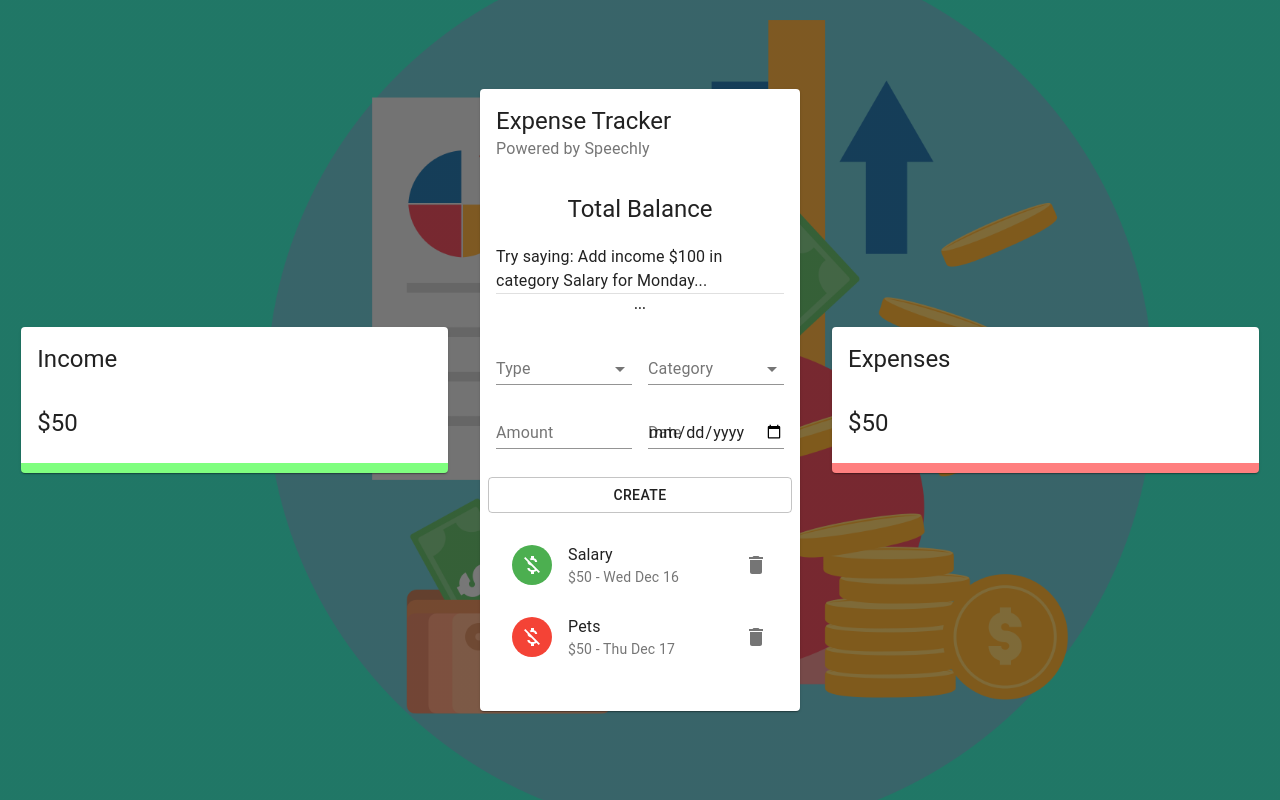
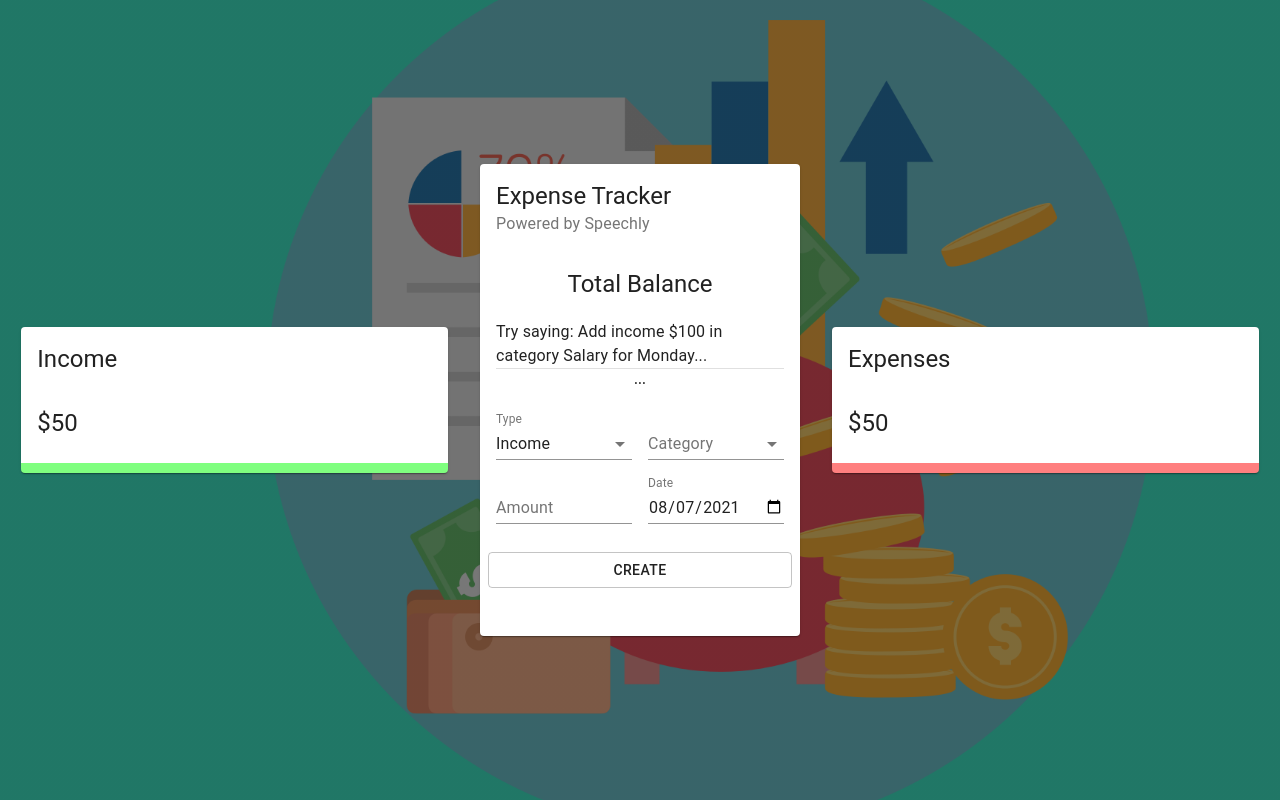
Before and after one commit to Utkarsh-Shukla-Github/Income-Expense-Tracker, a React (Create React App) app: page / in a window 1280 px wide. Built offline with nearby package versions, Linux system fonts and the light colour scheme.

Commit message:
List is completed

```diff
--- a/src/components/Main/Form/Form.jsx
+++ b/src/components/Main/Form/Form.jsx
@@ -1,4 +1,4 @@
-import React from 'react'
+import React, { useState, useContext } from 'react'
 import {
   TextField,
   Typography,
@@ -10,10 +10,41 @@ import {
   MenuItem,
 } from '@material-ui/core'
 
+import { v4 as uuidv4 } from 'uuid'
+import { ExpenseTrackerContext } from '../../../context/context'
 import useStyles from './styles'
+import formatDate from '../../../utils/formatDate'
+import {
+  incomeCategories,
+  expenseCategories,
+} from '../../../constants/categories'
+
+const initialState = {
+  amount: '',
+  category: '',
+  type: 'Income',
+  date: formatDate(new Date()),
+}
 
 const Form = () => {
   const classes = useStyles()
+  const [formData, setFormData] = useState(initialState)
+  const { addTransaction } = useContext(ExpenseTrackerContext)
+
+  const createTransaction = () => {
+    const transaction = {
+      ...formData,
+      amount: Number(formData.amount),
+      id: uuidv4(),
+    }
+    addTransaction(transaction)
+
+    setFormData(initialState)
+  }
+
+  // console.log(formData)
+  const selectedCategories =
+    formData.type === 'Income' ? incomeCategories : expenseCategories
 
   return (
     <Grid container spacing={2}>
@@ -25,7 +56,10 @@ const Form = () => {
       <Grid item xs={6}>
         <FormControl fullWidth>
           <InputLabel>Type</InputLabel>
-          <Select>
+          <Select
+            value={formData.type}
+            onChange={(e) => setFormData({ ...formData, type: e.target.value })}
+          >
             <MenuItem value='Income'> Income </MenuItem>
             <MenuItem value='Expense'> Expense </MenuItem>
           </Select>
@@ -34,23 +68,46 @@ const Form = () => {
       <Grid item xs={6}>
         <FormControl fullWidth>
           <InputLabel>Category</InputLabel>
-          <Select>
-            <MenuItem value='business'> Business </MenuItem>
-            <MenuItem value='salary'> Salary </MenuItem>
+          <Select
+            value={formData.category}
+            onChange={(e) =>
+              setFormData({ ...formData, category: e.target.value })
+            }
+          >
+            {selectedCategories.map((c) => (
+              <MenuItem key={c.type} value={c.type}>
+                {c.type}
+              </MenuItem>
+            ))}
           </Select>
         </FormControl>
       </Grid>
       <Grid item xs={6}>
-        <TextField type='number' label='Amount' fullWidth />
+        <TextField
+          type='number'
+          label='Amount'
+          fullWidth
+          value={formData.amount}
+          onChange={(e) => setFormData({ ...formData, amount: e.target.value })}
+        />
       </Grid>
       <Grid item xs={6}>
-        <TextField type='date' label='Date' fullWidth />
+        <TextField
+          type='date'
+          label='Date'
+          fullWidth
+          value={formData.date}
+          onChange={(e) =>
+            setFormData({ ...formData, date: formatDate(e.target.value) })
+          }
+        />
       </Grid>
       <Button
         className={classes.button}
         variant='outlined'
         colory='primary'
         fullWidth
+        onClick={createTransaction}
       >
         Create
       </Button>
--- a/src/components/Main/List/List.jsx
+++ b/src/components/Main/List/List.jsx
@@ -16,37 +16,12 @@ import useStyles from './styles'
 
 const List = () => {
   const classes = useStyles()
-  const globalState = useContext(ExpenseTrackerContext)
+  const { deleteTransaction, transactions } = useContext(ExpenseTrackerContext)
 
-  console.log(globalState)
-
-  const transaction = [
-    {
-      id: 1,
-      type: 'Income',
-      category: 'Salary',
-      amount: 50,
-      date: 'Wed Dec 16',
-    },
-    {
-      id: 2,
-      type: 'Expense',
-      category: 'Pets',
-      amount: 50,
-      date: 'Thu Dec 17',
-    },
-    {
-      id: 3,
-      type: 'Income',
-      category: 'Business',
-      amount: 150,
-      date: 'Fri Dec 18',
-    },
-  ]
-
+  // console.log(globalState)
   return (
     <MUIList dense={false} className={classes.list}>
-      {transaction.map((transaction) => (
+      {transactions.map((transaction) => (
         <Slide
           direction='down'
           in
@@ -71,7 +46,11 @@ const List = () => {
               secondary={`$${transaction.amount} - ${transaction.date}`}
             />
             <ListItemSecondaryAction>
-              <IconButton edge='end' arial-label='delete' onClick=''>
+              <IconButton
+                edge='end'
+                arial-label='delete'
+                onClick={() => deleteTransaction(transaction.id)}
+              >
                 <Delete />
               </IconButton>
             </ListItemSecondaryAction>
--- /dev/null
+++ b/src/constants/categories.js
@@ -0,0 +1,55 @@
+const incomeColors = [
+  '#123123',
+  '#154731',
+  '#165f40',
+  '#16784f',
+  '#14915f',
+  '#10ac6e',
+  '#0bc77e',
+  '#04e38d',
+  '#00ff9d',
+]
+const expenseColors = [
+  '#b50d12',
+  '#bf2f1f',
+  '#c9452c',
+  '#d3583a',
+  '#dc6a48',
+  '#e57c58',
+  '#ee8d68',
+  '#f79d79',
+  '#ffae8a',
+  '#cc474b',
+  '#f55b5f',
+]
+
+export const incomeCategories = [
+  { type: 'Business', amount: 0, color: incomeColors[0] },
+  { type: 'Investments', amount: 0, color: incomeColors[1] },
+  { type: 'Extra income', amount: 0, color: incomeColors[2] },
+  { type: 'Deposits', amount: 0, color: incomeColors[3] },
+  { type: 'Lottery', amount: 0, color: incomeColors[4] },
+  { type: 'Gifts', amount: 0, color: incomeColors[5] },
+  { type: 'Salary', amount: 0, color: incomeColors[6] },
+  { type: 'Savings', amount: 0, color: incomeColors[7] },
+  { type: 'Rental income', amount: 0, color: incomeColors[8] },
+]
+
+export const expenseCategories = [
+  { type: 'Bills', amount: 0, color: expenseColors[0] },
+  { type: 'Car', amount: 0, color: expenseColors[1] },
+  { type: 'Clothes', amount: 0, color: expenseColors[2] },
+  { type: 'Travel', amount: 0, color: expenseColors[3] },
+  { type: 'Food', amount: 0, color: expenseColors[4] },
+  { type: 'Shopping', amount: 0, color: expenseColors[5] },
+  { type: 'House', amount: 0, color: expenseColors[6] },
+  { type: 'Entertainment', amount: 0, color: expenseColors[7] },
+  { type: 'Phone', amount: 0, color: expenseColors[8] },
+  { type: 'Pets', amount: 0, color: expenseColors[9] },
+  { type: 'Other', amount: 0, color: expenseColors[10] },
+]
+
+export const resetCategories = () => {
+  incomeCategories.forEach((c) => (c.amount = 0))
+  expenseCategories.forEach((c) => (c.amount = 0))
+}
--- a/src/context/context.js
+++ b/src/context/context.js
@@ -13,11 +13,14 @@ export const Provider = ({ children }) => {
     dispatch({ type: 'DELETE_TRANSACTION', payload: id })
   const addTransaction = (transaction) =>
     dispatch({ type: 'ADD_TRANSACTION', payload: transaction })
+
+  // console.log(transactions)
   return (
     <ExpenseTrackerContext.Provider
       value={{
         deleteTransaction,
         addTransaction,
+        transactions,
       }}
     >
       {children}
--- a/src/context/contextReducer.js
+++ b/src/context/contextReducer.js
@@ -1,5 +1,18 @@
 // Reducer
 // f(oldstate, action) => return newstate
-const contextReducer = (state, action) => {}
+const contextReducer = (state, action) => {
+  let transactions
+
+  switch (action.type) {
+    case 'DELETE_TRANSACTION':
+      transactions = state.filter((t) => t.id !== action.payload)
+      return transactions
+    case 'ADD_TRANSACTION':
+      transactions = [action.payload, ...state]
+      return transactions
+    default:
+      return state
+  }
+}
 
 export default contextReducer
--- /dev/null
+++ b/src/utils/formatDate.js
@@ -0,0 +1,18 @@
+import React from 'react'
+
+const formatDate = (date) => {
+  const d = new Date(date)
+  let month = `${d.getMonth() + 1}`
+  let day = `${d.getDate()}`
+  const year = d.getFullYear()
+
+  if (month.length < 2) {
+    month = `0${month}`
+  }
+  if (day.length < 2) {
+    day = `0${day}`
+  }
+  return [year, month, day].join('-')
+}
+
+export default formatDate
```
